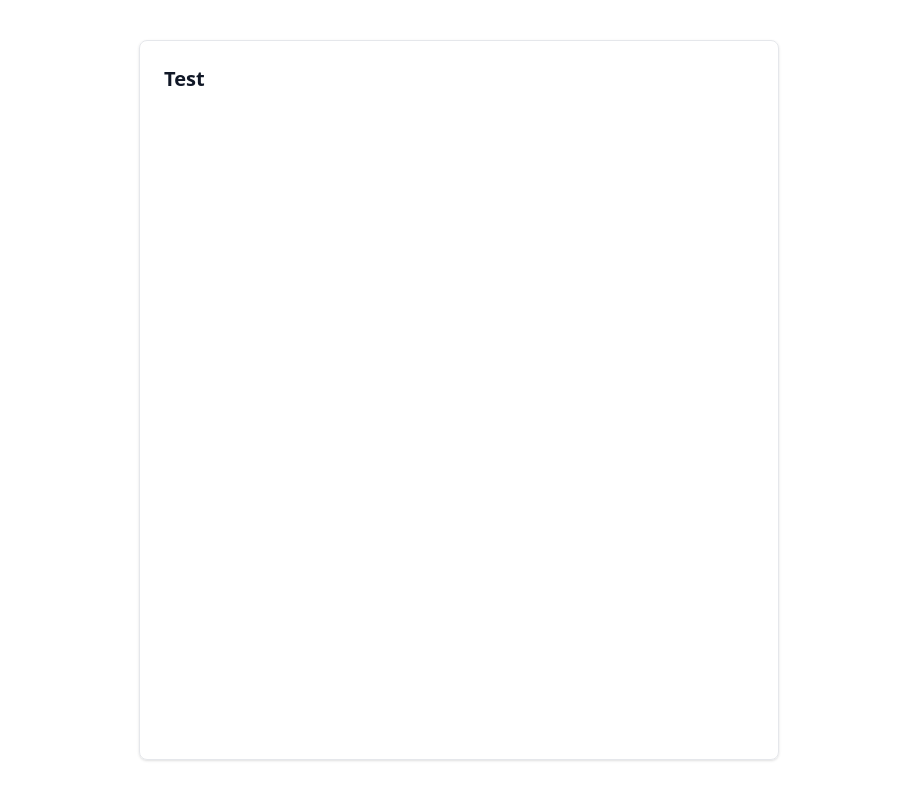
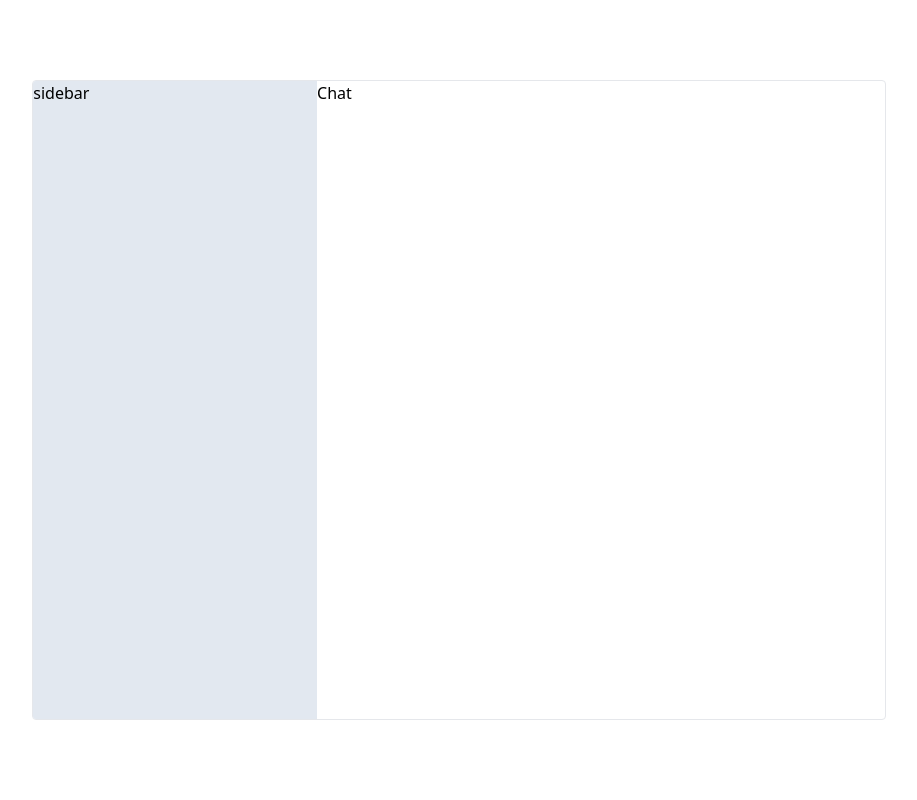
Before and after one commit to arkinjulijanto/chat-ease, a React (Create React App) app: page / in a window 1280 px wide. Shown: the whole page, without its empty margins (181-1098 px from the left). Built offline with nearby package versions, Linux system fonts and the light colour scheme.

Commit message:
feat: EC-9/divide the main container

```diff
--- a/src/App.tsx
+++ b/src/App.tsx
@@ -1,13 +1,13 @@
 import React from 'react';
 import { Routes, Route } from 'react-router-dom';
 import Login from './pages/Login';
-import Chat from './pages/Chat';
+import Home from './pages/Home';
 
 function App() {
   return (
     <Routes>
       <Route path="login" element={<Login />}></Route>
-      <Route path="" element={<Chat />}></Route>
+      <Route path="" element={<Home />}></Route>
     </Routes>
   );
 }
--- a/src/pages/Chat/index.tsx
+++ /dev/null
@@ -1,15 +0,0 @@
-import React from 'react';
-
-function Chat() {
-  return (
-    <div className="h-screen flex px-0 py-0 md:px-80 md:py-10">
-      <div className="w-full h-full max-h-lg m-auto border border-gray-200 rounded-none md:rounded-lg shadow sm:p-6">
-        <h5 className="mb-2 text-base font-semibold text-gray-900 md:text-xl dark:text-white">
-          Test
-        </h5>
-      </div>
-    </div>
-  );
-}
-
-export default Chat;
--- /dev/null
+++ b/src/pages/Home/Components/Chat/index.tsx
@@ -0,0 +1,7 @@
+import React from 'react';
+
+function Chat() {
+  return <div className="basis-2/3">Chat</div>;
+}
+
+export default Chat;
--- /dev/null
+++ b/src/pages/Home/Components/Sidebar/index.tsx
@@ -0,0 +1,7 @@
+import React from 'react';
+
+function Sidebar() {
+  return <div className="basis-1/3 bg-slate-200 dark:bg-slate-700">sidebar</div>;
+}
+
+export default Sidebar;
--- /dev/null
+++ b/src/pages/Home/index.tsx
@@ -0,0 +1,16 @@
+import React from 'react';
+import Sidebar from './Components/Sidebar';
+import Chat from './Components/Chat';
+
+function Home() {
+  return (
+    <div className="h-screen flex items-center justify-center bg-white dark:bg-gray-800">
+      <div className="h-4/5 w-4/6 flex overflow-hidden border rounded border-gray-200 dark:border-gray-700">
+        <Sidebar />
+        <Chat />
+      </div>
+    </div>
+  );
+}
+
+export default Home;
```
Also changed, not shown: tsconfig.json (+2 -8 lines).
